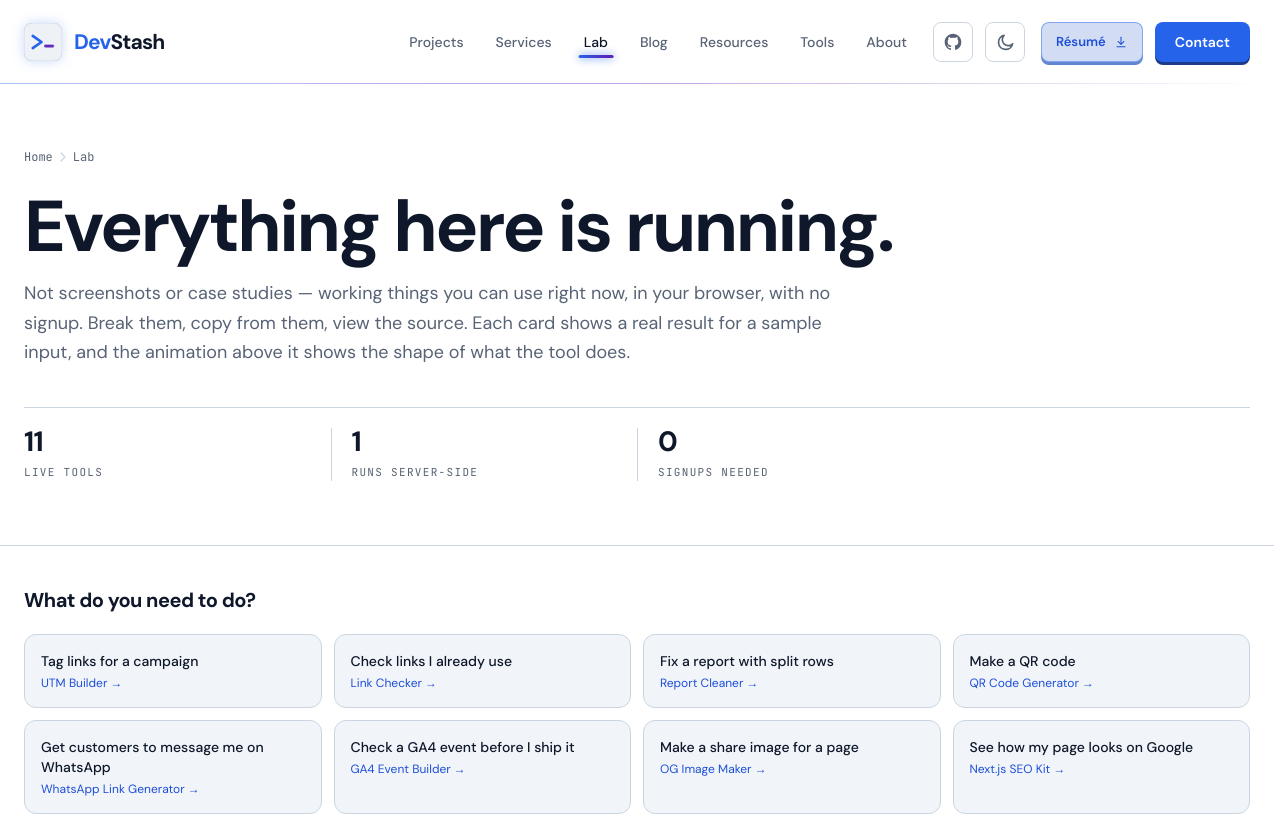
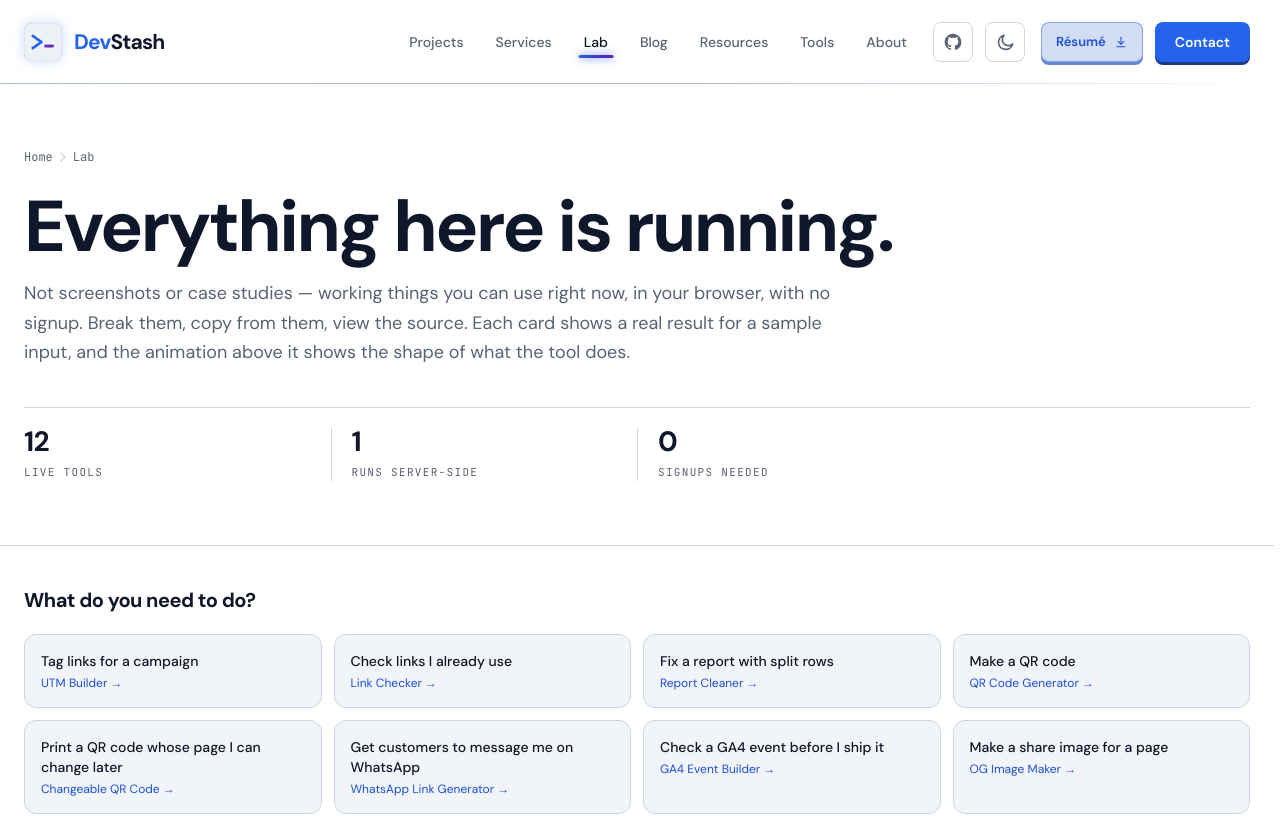
Before and after one commit to adeshukla/devstash, a Next.js app: page /lab in a window 1280 px wide. Shown: the top 816 px of the page. Built offline with nearby package versions, Linux system fonts and the light colour scheme; no server answers.

Commit message:
feat(lab): list Changeable QR Code in the Lab hub and fix privacy wording
Co-Authored-By: Claude Sonnet 5.5 <noreply@anthropic.com>

```diff
--- a/app/(main)/lab/page.tsx
+++ b/app/(main)/lab/page.tsx
@@ -125,6 +125,14 @@ const TOOLS: Demo[] = [
     preview: 'qr',
   },
   {
+    slug: 'changeable-qr',
+    name: 'Changeable QR Code',
+    blurb:
+      'Print one QR code and change the page it opens later. Sign in with Google or email, claim a permanent name, and point it anywhere. Free. Your email and link are stored; scans are not tracked.',
+    tag: 'Utility',
+    preview: 'qr',
+  },
+  {
     slug: 'utm-report-cleaner',
     name: 'GA4 Report Cleaner',
     blurb:
@@ -137,7 +145,7 @@ const TOOLS: Demo[] = [
 const PRINCIPLES = [
   {
     title: 'Runs where you are',
-    body: 'The CSS, SVG, SEO, UTM and QR tools run entirely in your browser; none of their code makes a network request. Only the AI pipeline calls a server.',
+    body: 'The CSS, SVG, SEO, UTM and QR tools run entirely in your browser; none of their code makes a network request. Only the AI pipeline, the OG maker’s "style from a web address" and the Changeable QR Code call a server.',
   },
   {
     title: 'Real output, not mock-ups',
@@ -157,7 +165,7 @@ const FAQ = [
   {
     question: 'Is what I type sent anywhere?',
     answer:
-      'Not by the browser-side tools: the CSS playground, illustration generator, meta tag generator, UTM tools and QR generator make no network requests. The AI Content Pipeline does send your input to a server, because that is where the model runs.',
+      'Not by the browser-side tools: the CSS playground, illustration generator, meta tag generator, UTM tools and QR generator make no network requests. The AI Content Pipeline sends your input to a server because that is where the model runs. The Changeable QR Code stores your email, name and link so the code keeps working, and the OG maker sends only a web address you type to fetch its picture.',
   },
   {
     question: 'What does the AI pipeline run on?',
@@ -207,6 +215,10 @@ function examples(): Record<string, { input: string; output: string }> {
       input: 'WhatsApp +91 98765 43210, message "Hello"',
       output: whatsappPayload('+91 98765 43210', 'Hello').payload,
     },
+    'changeable-qr': {
+      input: 'Name "spring-menu", pointing at the old menu page',
+      output: 'Scanning devstash.me/q/spring-menu opens whichever page you saved last',
+    },
     'meta-tag-generator': {
       input: 'A shop title with an "&" in it',
       output: buildHtml({
@@ -255,6 +267,11 @@ const JOBS = [
   { job: 'Check links I already use', tool: 'Link Checker', href: '/lab/utm-link-checker' },
   { job: 'Fix a report with split rows', tool: 'Report Cleaner', href: '/lab/utm-report-cleaner' },
   { job: 'Make a QR code', tool: 'QR Code Generator', href: '/lab/qr-code-generator' },
+  {
+    job: 'Print a QR code whose page I can change later',
+    tool: 'Changeable QR Code',
+    href: '/lab/changeable-qr',
+  },
   {
     job: 'Get customers to message me on WhatsApp',
     tool: 'WhatsApp Link Generator',
--- a/components/lab/ChangeableQr.tsx
+++ b/components/lab/ChangeableQr.tsx
@@ -144,7 +144,7 @@ export function ChangeableQr() {
   if (!me.available)
     return (
       <p className="text-ds-muted text-sm">
-        Changeable QR links are not switched on here yet. The normal QR generator above still works.
+        Changeable QR links are not switched on here yet. The normal QR generator still works.
       </p>
     )
 
```
